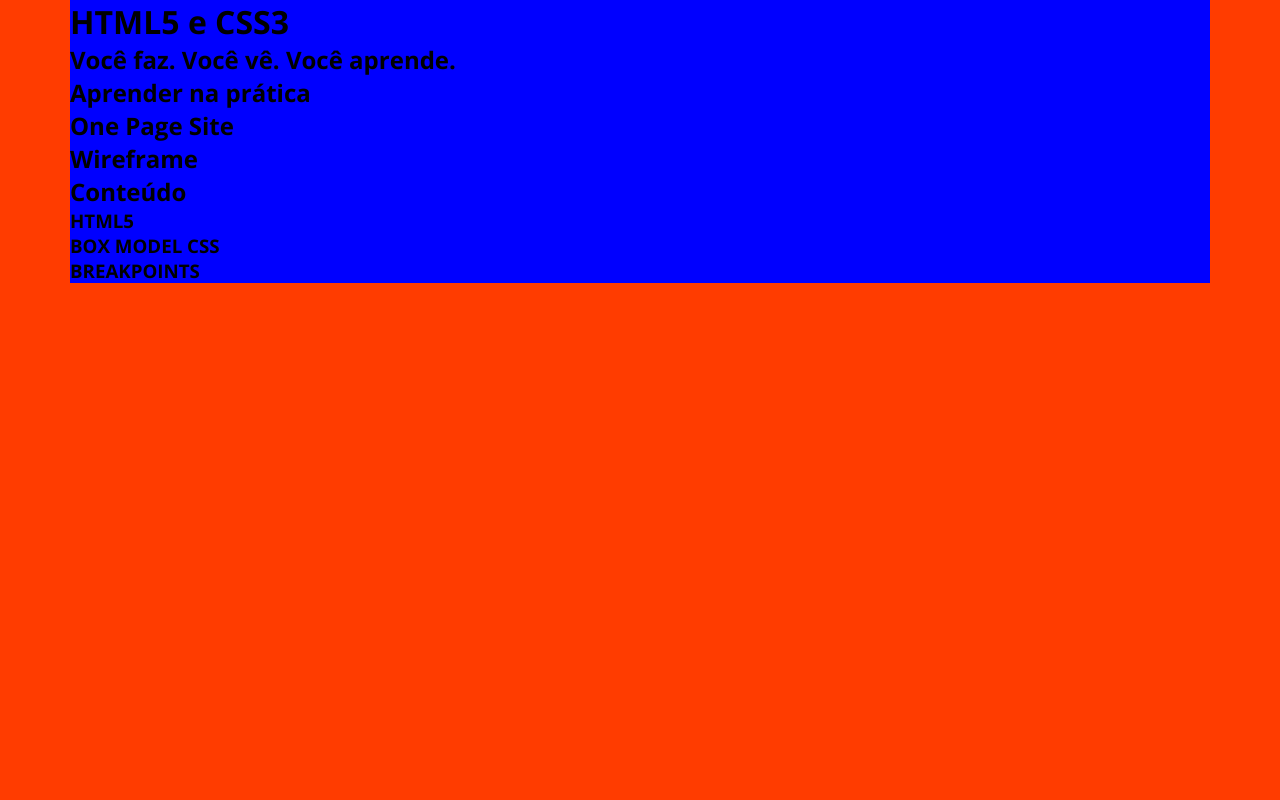
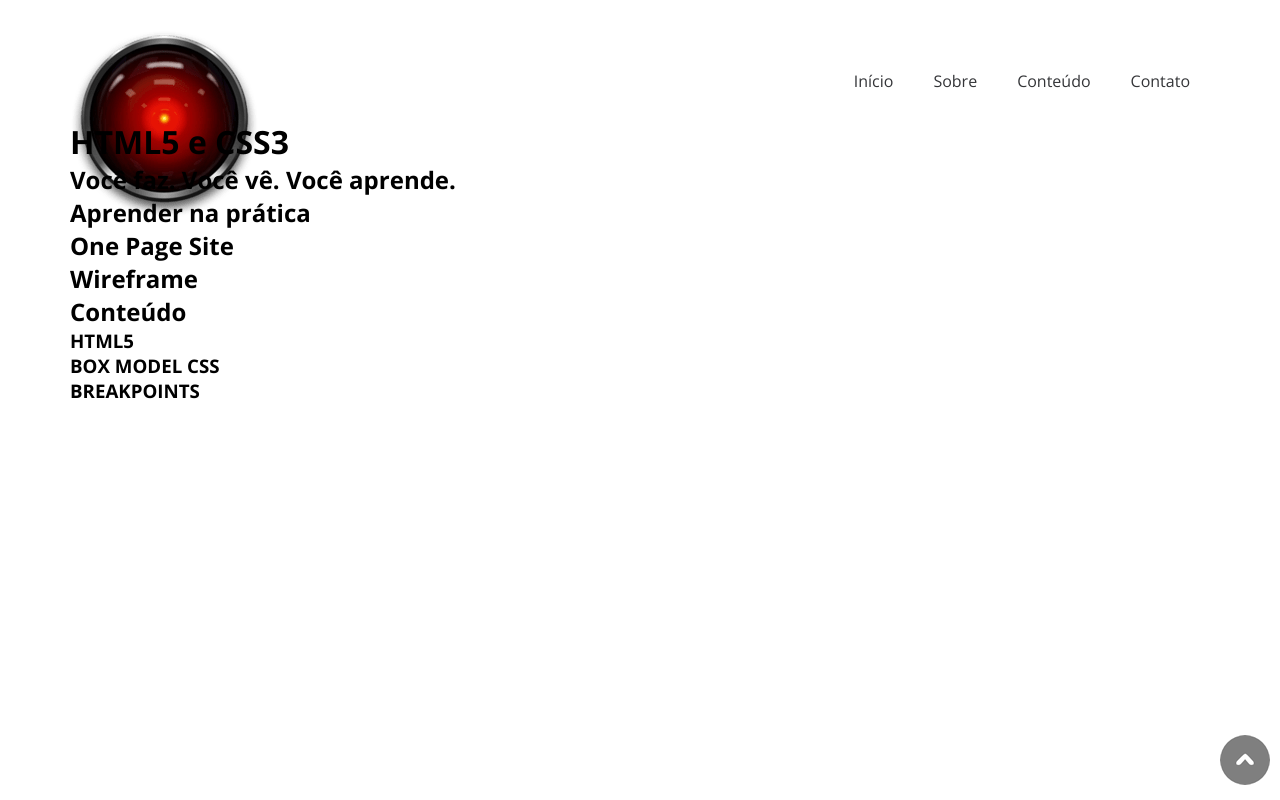
Before and after one commit to odirleite/html5css3, a plain HTML site: page index.html in a window 1280 px wide. Drawn offline with nearby package versions, Linux system fonts and the light colour scheme.

Commit message:
Cabeçalho

```diff
--- a/index.html
+++ b/index.html
@@ -1,19 +1,34 @@
 <!DOCTYPE html>
 <html lang="pt-br">
+
 <head>
     <meta charset="UTF-8">
     <meta http-equiv="X-UA-Compatible" content="IE=edge">
     <meta name="viewport" content="width=device-width, initial-scale=1.0">
     <title>HTML5 e CSS3 - one page site</title>
-    <meta name="description" content="Aprenda HTML5, CSS3 e SEO de forma simples, prática e objetiva desenvolvendo passo a passo do zero até a hospedagem de um site one page moderno e responsivo.">
+    <meta name="description"
+        content="Aprenda HTML5, CSS3 e SEO de forma simples, prática e objetiva desenvolvendo passo a passo do zero até a hospedagem de um site one page moderno e responsivo.">
     <link rel="icon" href="img/favicon.png">
     <link rel="stylesheet" href="style.css">
 </head>
+
 <body>
     <!-- Cabeçalho -->
-    <header>
-        <div class="Container">
-
+    <header id="inicio">
+        <div class="Container flex">
+            <div id="logo">
+                <img src="img/logo.png" alt="hal 9000">
+            </div>
+            <nav>
+                <input type="checkbox" id="check">
+                <label for="check">&#x268c;</label>
+                <ul>
+                    <li><a href="#inicio">Início</a></li>
+                    <li><a href="#sobre">Sobre</a></li>
+                    <li><a href="#conteudo">Conteúdo</a></li>
+                    <li><a href="#contato">Contato</a></li>
+                </ul>
+            </nav>
         </div>
     </header>
 
@@ -26,7 +41,7 @@
     </main>
 
     <!-- Sobre -->
-    <section>
+    <section id="sobre">
         <div class="Container">
             <h2>Aprender na prática</h2>
         </div>
@@ -47,7 +62,7 @@
     </section>
 
     <!-- Conteúdo -->
-    <section>
+    <section id="conteudo">
         <div class="Container">
             <h2>Conteúdo</h2>
             <h3>HTML5</h3>
@@ -57,10 +72,12 @@
     </section>
 
     <!-- Rodapé -->
-    <footer>
+    <footer id="contato">
         <div class="Container">
 
         </div>
     </footer>
+    <a href="#inicio" id="topo"><img src="img/topo.png" alt="topo do site"></a>
 </body>
+
 </html>
--- a/style.css
+++ b/style.css
@@ -22,18 +22,71 @@ body{
 /* Layout */
 .Container{
     margin: 0 auto;
-    background-color: blue;
 }
+
+.flex{
+    display: flex;
+    justify-content: space-between;
+}
+
+/* Topo do site */
+#topo{
+    position: fixed;
+    right: 10px;
+    bottom: 10px;
+}
+
+
 
 /* Smartphone Portrait >>>>>>>>>>>>>>>>>>>>>>>>>>>>>>>>>>>>>>>>>>>>>> */
 
+/* Cabeçalho */
+header{
+    height: 60px;
+}
+
+#logo img{
+    width: 128px;
+    height: 128px;
+}
+
+#check{
+    display: none;
+}
+
+label{
+    font-size: 3em;
+    padding-right: 15px;
+}
+
+nav ul{
+    list-style: none;
+    background-color: #343538;
+    height: 100vh;
+    position: fixed;
+    top: 60px;
+    right: -100%;
+    width: 100%;
+    transition: all 0.5s;
+}
+
+#check:checked ~ ul{
+    right: 0;
+}
+
+nav ul li{
+    padding: 20px;
+    border-bottom: 1px solid #a9a9a9;
+}
+
+nav ul li a{
+    text-decoration: none;
+    color: #fff;
+}
+
 /* Smartphone Landscape >>>>>>>>>>>>>>>>>>>>>>>>>>>>>>>>>>>>>>>>>>>>> */
 @media (min-width: 576px){
-    body{
-        background-color: aqua;
-    }
-
-    /* Layout */
+   /* Layout */
     .Container{
         max-width: 540px;
     }
@@ -41,10 +94,6 @@ body{
 
 /* Tablet Portrait >>>>>>>>>>>>>>>>>>>>>>>>>>>>>>>>>>>>>>>>>>>>>>>>>> */
 @media (min-width: 768px){
-    body{
-        background-color: #f3e40c;
-    }
-
     /* Layout */
     .Container{
         max-width: 720px;
@@ -53,10 +102,6 @@ body{
 
 /* tablet Landscape >>>>>>>>>>>>>>>>>>>>>>>>>>>>>>>>>>>>>>>>>>>>>>>>> */
 @media (min-width: 992px){
-    body{
-        background-color: rgb(19, 231, 30);
-    }
-
     /* Layout */
     .Container{
         max-width: 960px;
@@ -65,12 +110,43 @@ body{
 
 /* PC >>>>>>>>>>>>>>>>>>>>>>>>>>>>>>>>>>>>>>>>>>>>>>>>>>>>>>>>>>>>>>> */
 @media (min-width: 1200px){
-    body{
-        background-color: rgb(255, 60, 0);
-    }
-
     /* Layout */
     .Container{
         max-width: 1140px;
     }
+
+    /* Cabeçalho */
+    header{
+        height: 120px;
+    }
+
+    #logo img{
+        width: 189px;
+        height: 189px;
+        margin-top: 30px;
+    }
+
+    label{
+        display: none;
+    }
+
+    nav ul{
+        position: static;
+        height: auto;
+        background-color: transparent;
+        margin-top: 50px;
+    }
+
+    nav ul li{
+        float: left;
+        border: 0;
+    }
+
+    nav ul li a{
+        color: #343538;
+    }
+
+    nav ul li a:hover{
+        color: #c00000;
+    }
 }
```
